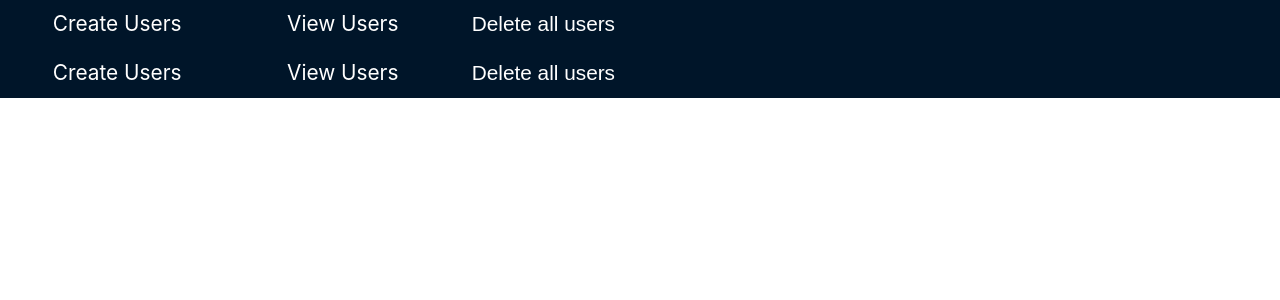
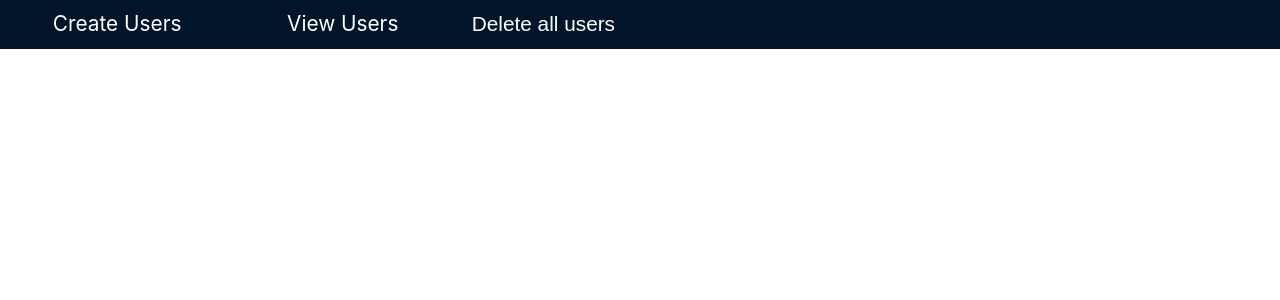
Before and after one commit to vb201/assignment2, a React (Create React App) app: page /users/view in a window 1280 px wide. Shown: the top 300 px of the page. Built offline with nearby package versions, Linux system fonts and the light colour scheme.

Commit message:
removes unnecessary code

```diff
--- a/src/components/header/index.tsx
+++ b/src/components/header/index.tsx
@@ -1,4 +1,3 @@
-import { Menu, MenuProps } from 'antd';
 import { Menu, MenuProps } from 'antd';
 import React from 'react';
 import { Link } from 'react-router-dom';
@@ -61,7 +60,6 @@ const Header = () => {
   ];
 
   return (
-    <>
     <Menu
       onClick={onClick}
       theme="dark"
@@ -69,14 +67,6 @@ const Header = () => {
       mode="horizontal"
       items={menuItems}
     />
-      <Menu
-        onClick={onClick}
-        theme="dark"
-        selectedKeys={[current]}
-        mode="horizontal"
-        items={menuItems}
-      />
-    </>
   );
 };
 
```
Lines whose indentation alone changed are shown as unchanged.
